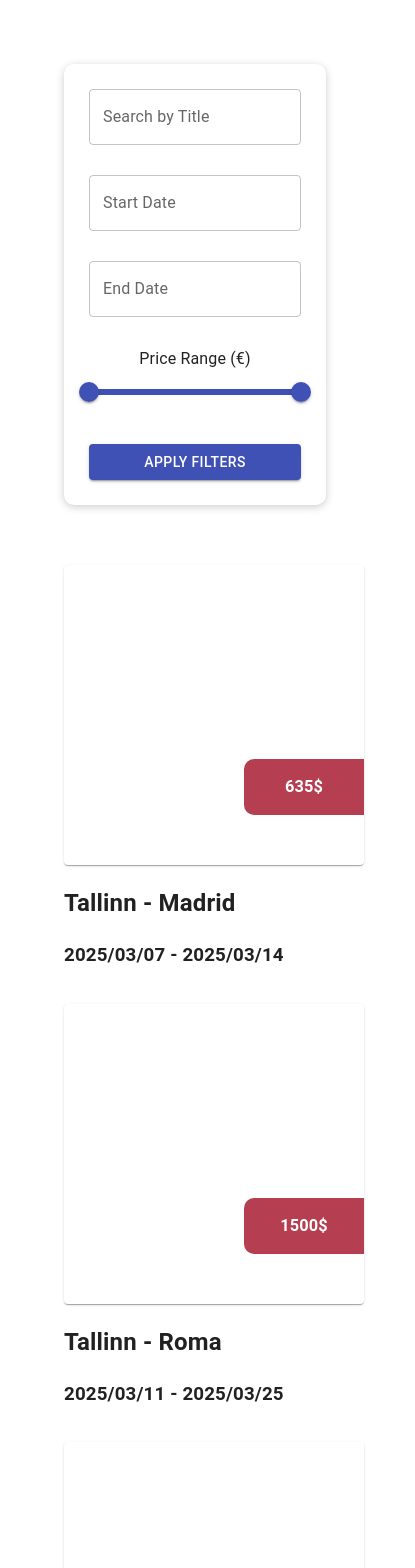
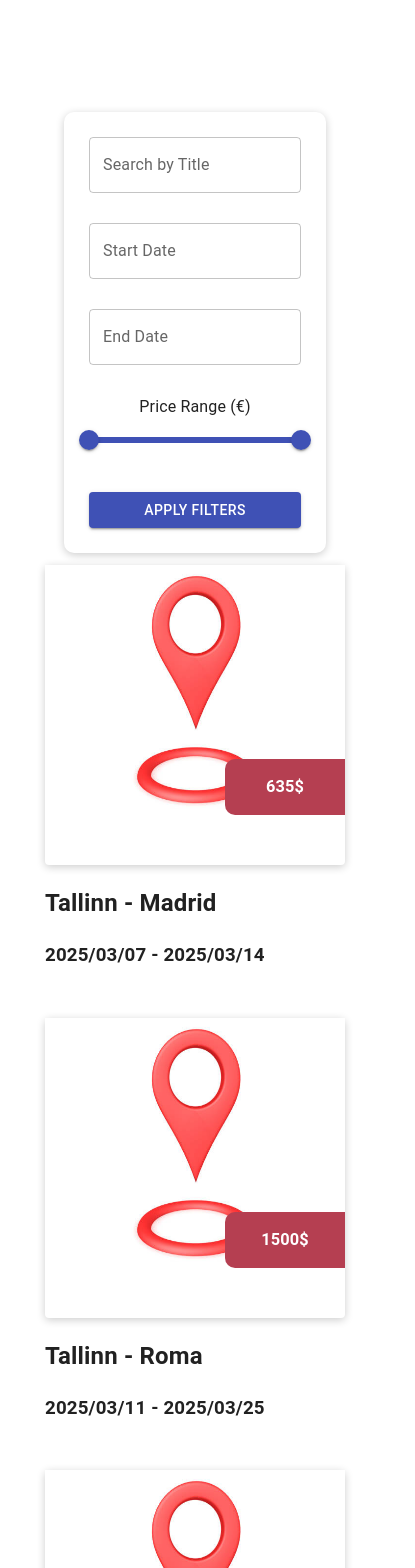
Before and after one commit to deimar10/flight-planning-app, a React (Vite) app: page / in a window 390 px wide. Shown: the top 1568 px of the page, 415 px wide, since content can reach past the window. Built offline with nearby package versions, Linux system fonts and the light colour scheme.

Commit message:
Refactored UX/UI

```diff
--- a/src/App.css
+++ b/src/App.css
@@ -7,7 +7,7 @@
 
 .App {
   width: 100%;
-  height: 100vh;
+  min-height: 100vh;
 }
 
 .logo {
--- a/src/pages/Home.tsx
+++ b/src/pages/Home.tsx
@@ -7,6 +7,7 @@ import Grid from '@mui/material/Grid2';
 import '../scss/pages/Home.scss';
 import FlightFilters from '../components/FlightFilters';
 import { useNavigate} from 'react-router-dom';
+import pin from '/assets/pin.jpg';
 
 const Item = styled(Paper)(({ theme }) => ({
   backgroundColor: theme.palette.mode === 'dark' ? '#1A2027' : '#fff',
@@ -69,7 +70,8 @@ function Home() {
                 <Grid className="flight-grid" container spacing={2} justifyContent="center">
                     {filteredFlights.map((flight) => (
                         <Grid className="flight-card" size={{ xs: 12, sm: 3 }} sx={{ textAlign: "left" }} key={flight.id}>
-                            <Item sx={{ position: "relative" }} onClick={() => handleFlight(flight.id)}>
+                            <Item className="flight-card-item" sx={{ position: "relative" }} onClick={() => handleFlight(flight.id)}>
+                                <img className="pin-img" src={pin} alt="pin" />
                                 <div className="grid-price-tag">
                                     <h3>{flight.price}$</h3>
                                 </div>
--- a/src/scss/pages/Home.scss
+++ b/src/scss/pages/Home.scss
@@ -21,12 +21,24 @@
     .MuiBox-root {
         padding: 0px;
         .flight-grid {
-            justify-content: flex-start;
-            display: flex;
-            flex-wrap: wrap;
+            display: grid;
+            grid-template-columns: repeat(auto-fit, minmax(300px, 1fr)); // Auto-adjusting columns
+            gap: 30px;
             .flight-card {
                 position: relative;
                 min-width: 250px;
+                width: 370px;
+                .flight-card-item {
+                    box-shadow: 0px 2px 8px rgba(0, 0, 0, 0.2);
+                    cursor: pointer;
+                    max-width: 100%;
+                    .pin-img {
+                        position: absolute;
+                        top: 0;
+                        left: 0;
+                        width: 100%;
+                        height: 250px;
+                    }
                     .grid-price-tag {
                         display: flex;
                         align-items: center;
@@ -39,32 +51,26 @@
                         right: 0;
                         bottom: 50px;
                         border-radius: 10px 0px 0px 10px;
+                        transform: translate(0, 0);
+                    }
                 }
             }
         }
     }
 
-    @media (max-width: 1900px) {
+    @media (max-width: 768px) {
+        .home-main-container {
+            flex-direction: column; // Stack items on small screens
+            align-items: center;
+        }
+
+        .home-column:first-of-type {
+            max-width: 100%;
+            position: relative; // Remove sticky behavior for mobile
+        }
+
         .flight-grid {
-            .flight-card {
-                flex: 1 1 calc(33.333% - 16px); // 3 cards per row on medium screens
+            grid-template-columns: 1fr; // Single column for small screens
         }
     }
 }
-
-    @media (max-width: 1525px) {
-        .flight-grid {
-            .flight-card {
-                flex: 1 1 calc(50% - 16px); // 2 cards per row on medium screens
-            }
-        }
-    }
-
-    @media (max-width: 1190px) {
-        .flight-grid {
-            .flight-card {
-                flex: 1 1 100%; // 1 card per row on small screens
-            }
-        }
-    }
-}
```
Also changed, not shown: public/assets/pin.jpg (added). Lines whose indentation alone changed are shown as unchanged.
